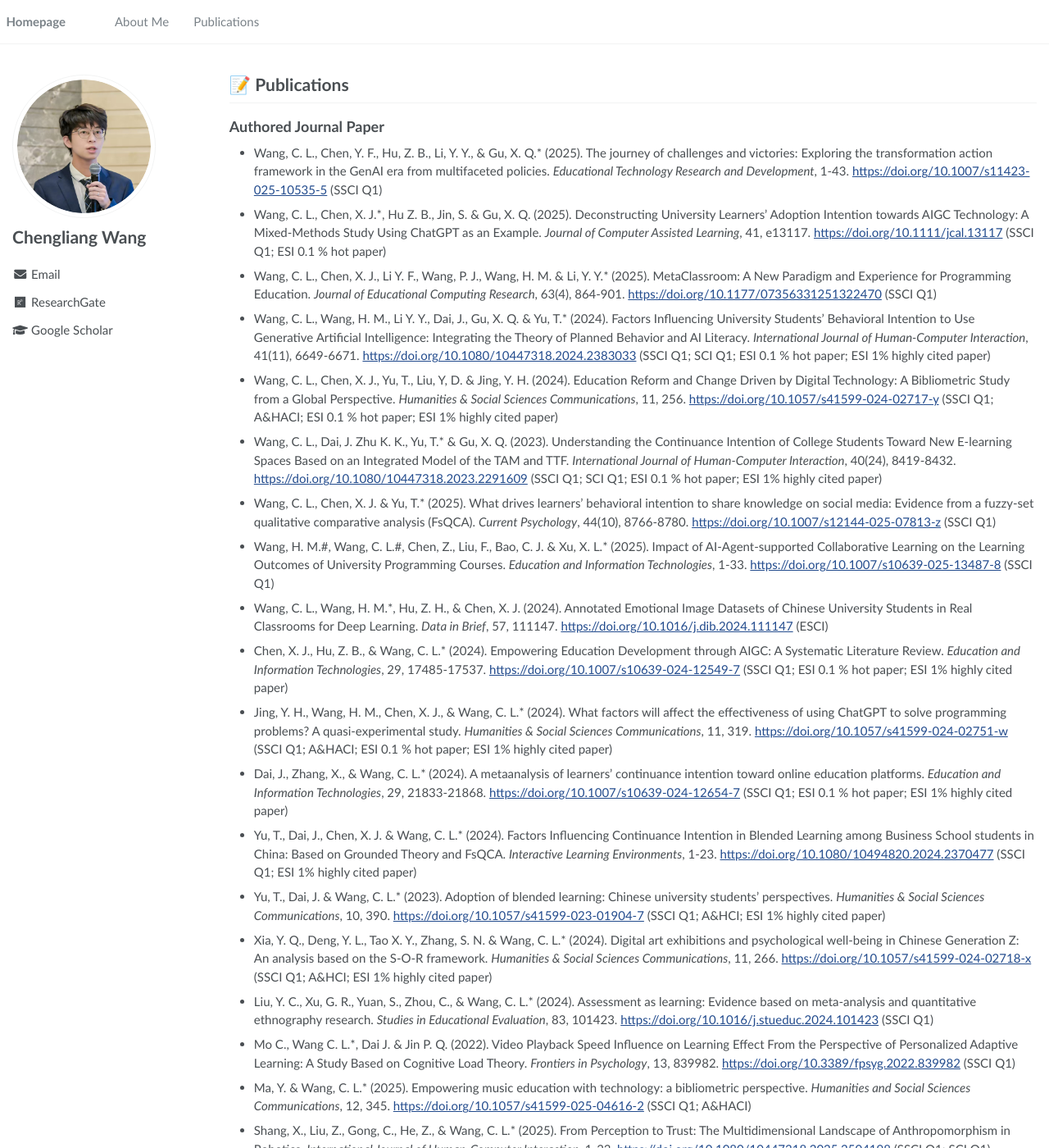
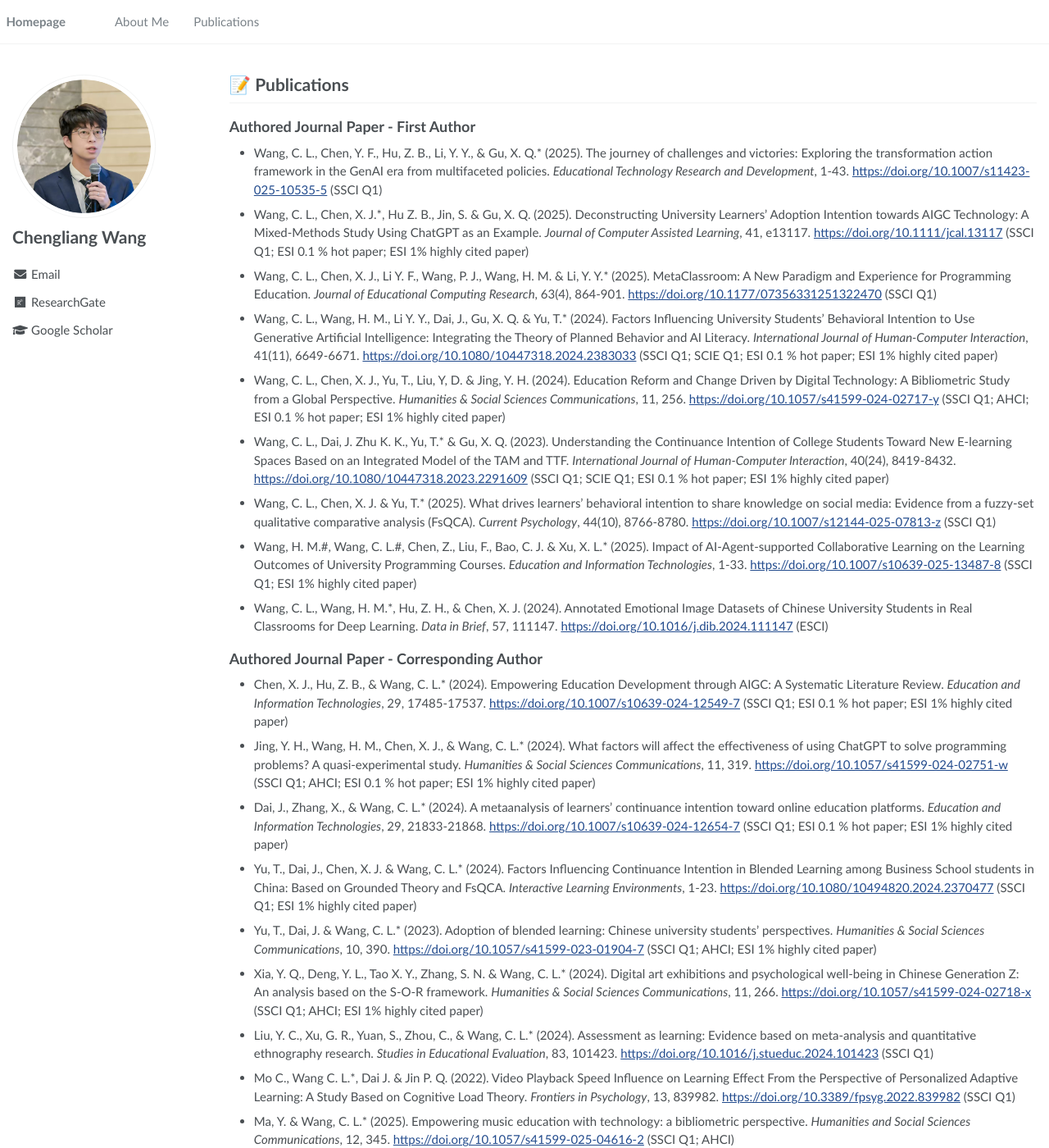
Before and after one commit to wcledutech/wcledutech.github.io, a Jekyll site: the page built from _pages/publications.md, in a window 1280 px wide and 1400 px high. Shown: the whole window at 82% size. Built offline with Jekyll 4.4.1, drawn with Linux system fonts in a browser that asks for light colours; some of the changed text lies outside the part shown.

Commit message:
Update publications.md

```diff
--- a/_pages/publications.md
+++ b/_pages/publications.md
@@ -8,34 +8,39 @@ author_profile: true
 
 # 📝 Publications
 
-## Authored Journal Paper
+## Authored Journal Paper - First Author
 - Wang, C. L., Chen, Y. F., Hu, Z. B., Li, Y. Y., & Gu, X. Q.* (2025). The journey of challenges and victories: Exploring the transformation action framework in the GenAI era from multifaceted policies. *Educational Technology Research and Development*, 1-43. [https://doi.org/10.1007/s11423-025-10535-5](https://doi.org/10.1007/s11423-025-10535-5) (SSCI Q1)
-- Wang, C. L., Chen, X. J.\*, Hu Z. B., Jin, S. & Gu, X. Q. (2025). Deconstructing University Learners’ Adoption Intention towards AIGC Technology: A Mixed-Methods Study Using ChatGPT as an Example. *Journal of Computer Assisted Learning*, 41, e13117. [https://doi.org/10.1111/jcal.13117](https://doi.org/10.1111/jcal.13117) (SSCI Q1; ESI 0.1 % hot paper)
+- Wang, C. L., Chen, X. J.\*, Hu Z. B., Jin, S. & Gu, X. Q. (2025). Deconstructing University Learners’ Adoption Intention towards AIGC Technology: A Mixed-Methods Study Using ChatGPT as an Example. *Journal of Computer Assisted Learning*, 41, e13117. [https://doi.org/10.1111/jcal.13117](https://doi.org/10.1111/jcal.13117) (SSCI Q1; ESI 0.1 % hot paper; ESI 1% highly cited paper)
 - Wang, C. L., Chen, X. J., Li Y. F., Wang, P. J., Wang, H. M. & Li, Y. Y.* (2025). MetaClassroom: A New Paradigm and Experience for Programming Education. *Journal of Educational Computing Research*, 63(4), 864-901. [https://doi.org/10.1177/07356331251322470](https://doi.org/10.1177/07356331251322470) (SSCI Q1)
-- Wang, C. L., Wang, H. M., Li Y. Y., Dai, J., Gu, X. Q. & Yu, T.* (2024). Factors Influencing University Students’ Behavioral Intention to Use Generative Artificial Intelligence: Integrating the Theory of Planned Behavior and AI Literacy. *International Journal of Human-Computer Interaction*, 41(11), 6649-6671. [https://doi.org/10.1080/10447318.2024.2383033](https://doi.org/10.1080/10447318.2024.2383033) (SSCI Q1; SCI Q1; ESI 0.1 % hot paper; ESI 1% highly cited paper)
-- Wang, C. L., Chen, X. J., Yu, T., Liu, Y, D. & Jing, Y. H. (2024). Education Reform and Change Driven by Digital Technology: A Bibliometric Study from a Global Perspective. *Humanities & Social Sciences Communications*, 11, 256. [https://doi.org/10.1057/s41599-024-02717-y](https://doi.org/10.1057/s41599-024-02717-y) (SSCI Q1; A&HACI; ESI 0.1 % hot paper; ESI 1% highly cited paper)
-- Wang, C. L., Dai, J. Zhu K. K., Yu, T.* & Gu, X. Q. (2023). Understanding the Continuance Intention of College Students Toward New E-learning Spaces Based on an Integrated Model of the TAM and TTF. *International Journal of Human-Computer Interaction*, 40(24), 8419-8432. [https://doi.org/10.1080/10447318.2023.2291609](https://doi.org/10.1080/10447318.2023.2291609) (SSCI Q1; SCI Q1; ESI 0.1 % hot paper; ESI 1% highly cited paper)
+- Wang, C. L., Wang, H. M., Li Y. Y., Dai, J., Gu, X. Q. & Yu, T.* (2024). Factors Influencing University Students’ Behavioral Intention to Use Generative Artificial Intelligence: Integrating the Theory of Planned Behavior and AI Literacy. *International Journal of Human-Computer Interaction*, 41(11), 6649-6671. [https://doi.org/10.1080/10447318.2024.2383033](https://doi.org/10.1080/10447318.2024.2383033) (SSCI Q1; SCIE Q1; ESI 0.1 % hot paper; ESI 1% highly cited paper)
+- Wang, C. L., Chen, X. J., Yu, T., Liu, Y, D. & Jing, Y. H. (2024). Education Reform and Change Driven by Digital Technology: A Bibliometric Study from a Global Perspective. *Humanities & Social Sciences Communications*, 11, 256. [https://doi.org/10.1057/s41599-024-02717-y](https://doi.org/10.1057/s41599-024-02717-y) (SSCI Q1; AHCI; ESI 0.1 % hot paper; ESI 1% highly cited paper)
+- Wang, C. L., Dai, J. Zhu K. K., Yu, T.* & Gu, X. Q. (2023). Understanding the Continuance Intention of College Students Toward New E-learning Spaces Based on an Integrated Model of the TAM and TTF. *International Journal of Human-Computer Interaction*, 40(24), 8419-8432. [https://doi.org/10.1080/10447318.2023.2291609](https://doi.org/10.1080/10447318.2023.2291609) (SSCI Q1; SCIE Q1; ESI 0.1 % hot paper; ESI 1% highly cited paper)
 - Wang, C. L., Chen, X. J. & Yu, T.* (2025). What drives learners’ behavioral intention to share knowledge on social media: Evidence from a fuzzy-set qualitative comparative analysis (FsQCA). *Current Psychology*, 44(10), 8766-8780. [https://doi.org/10.1007/s12144-025-07813-z](https://doi.org/10.1007/s12144-025-07813-z) (SSCI Q1)
-- Wang, H. M.#, Wang, C. L.#, Chen, Z., Liu, F., Bao, C. J. & Xu, X. L.* (2025). Impact of AI-Agent-supported Collaborative Learning on the Learning Outcomes of University Programming Courses. *Education and Information Technologies*, 1-33. [https://doi.org/10.1007/s10639-025-13487-8](https://doi.org/10.1007/s10639-025-13487-8) (SSCI Q1)
+- Wang, H. M.#, Wang, C. L.#, Chen, Z., Liu, F., Bao, C. J. & Xu, X. L.* (2025). Impact of AI-Agent-supported Collaborative Learning on the Learning Outcomes of University Programming Courses. *Education and Information Technologies*, 1-33. [https://doi.org/10.1007/s10639-025-13487-8](https://doi.org/10.1007/s10639-025-13487-8) (SSCI Q1; ESI 1% highly cited paper)
 - Wang, C. L., Wang, H. M.\*, Hu, Z. H., & Chen, X. J. (2024). Annotated Emotional Image Datasets of Chinese University Students in Real Classrooms for Deep Learning. *Data in Brief*, 57, 111147. [https://doi.org/10.1016/j.dib.2024.111147](https://doi.org/10.1016/j.dib.2024.111147) (ESCI)
+
+## Authored Journal Paper - Corresponding Author
 - Chen, X. J., Hu, Z. B., & Wang, C. L.* (2024). Empowering Education Development through AIGC: A Systematic Literature Review. *Education and Information Technologies*, 29, 17485-17537. [https://doi.org/10.1007/s10639-024-12549-7](https://doi.org/10.1007/s10639-024-12549-7) (SSCI Q1; ESI 0.1 % hot paper; ESI 1% highly cited paper)
-- Jing, Y. H., Wang, H. M., Chen, X. J., & Wang, C. L.* (2024). What factors will affect the effectiveness of using ChatGPT to solve programming problems? A quasi-experimental study. *Humanities & Social Sciences Communications*, 11, 319. [https://doi.org/10.1057/s41599-024-02751-w](https://doi.org/10.1057/s41599-024-02751-w) (SSCI Q1; A&HACI; ESI 0.1 % hot paper; ESI 1% highly cited paper)
+- Jing, Y. H., Wang, H. M., Chen, X. J., & Wang, C. L.* (2024). What factors will affect the effectiveness of using ChatGPT to solve programming problems? A quasi-experimental study. *Humanities & Social Sciences Communications*, 11, 319. [https://doi.org/10.1057/s41599-024-02751-w](https://doi.org/10.1057/s41599-024-02751-w) (SSCI Q1; AHCI; ESI 0.1 % hot paper; ESI 1% highly cited paper)
 - Dai, J., Zhang, X., & Wang, C. L.* (2024). A metaanalysis of learners’ continuance intention toward online education platforms. *Education and Information Technologies*, 29, 21833-21868. [https://doi.org/10.1007/s10639-024-12654-7](https://doi.org/10.1007/s10639-024-12654-7) (SSCI Q1; ESI 0.1 % hot paper; ESI 1% highly cited paper)
 - Yu, T., Dai, J., Chen, X. J. & Wang, C. L.* (2024). Factors Influencing Continuance Intention in Blended Learning among Business School students in China: Based on Grounded Theory and FsQCA. *Interactive Learning Environments*, 1-23. [https://doi.org/10.1080/10494820.2024.2370477](https://doi.org/10.1080/10494820.2024.2370477) (SSCI Q1; ESI 1% highly cited paper)
-- Yu, T., Dai, J. & Wang, C. L.* (2023). Adoption of blended learning: Chinese university students’ perspectives. *Humanities & Social Sciences Communications*, 10, 390. [https://doi.org/10.1057/s41599-023-01904-7](https://doi.org/10.1057/s41599-023-01904-7) (SSCI Q1; A&HCI; ESI 1% highly cited paper)
-- Xia, Y. Q., Deng, Y. L., Tao X. Y., Zhang, S. N. & Wang, C. L.* (2024). Digital art exhibitions and psychological well-being in Chinese Generation Z: An analysis based on the S-O-R framework. *Humanities & Social Sciences Communications*, 11, 266. [https://doi.org/10.1057/s41599-024-02718-x](https://doi.org/10.1057/s41599-024-02718-x) (SSCI Q1; A&HCI; ESI 1% highly cited paper)
+- Yu, T., Dai, J. & Wang, C. L.* (2023). Adoption of blended learning: Chinese university students’ perspectives. *Humanities & Social Sciences Communications*, 10, 390. [https://doi.org/10.1057/s41599-023-01904-7](https://doi.org/10.1057/s41599-023-01904-7) (SSCI Q1; AHCI; ESI 1% highly cited paper)
+- Xia, Y. Q., Deng, Y. L., Tao X. Y., Zhang, S. N. & Wang, C. L.* (2024). Digital art exhibitions and psychological well-being in Chinese Generation Z: An analysis based on the S-O-R framework. *Humanities & Social Sciences Communications*, 11, 266. [https://doi.org/10.1057/s41599-024-02718-x](https://doi.org/10.1057/s41599-024-02718-x) (SSCI Q1; AHCI; ESI 1% highly cited paper)
 - Liu, Y. C., Xu, G. R., Yuan, S., Zhou, C., & Wang, C. L.* (2024). Assessment as learning: Evidence based on meta-analysis and quantitative ethnography research. *Studies in Educational Evaluation*, 83, 101423. [https://doi.org/10.1016/j.stueduc.2024.101423](https://doi.org/10.1016/j.stueduc.2024.101423) (SSCI Q1)
 - Mo C., Wang C. L.\*, Dai J. & Jin P. Q. (2022). Video Playback Speed Influence on Learning Effect From the Perspective of Personalized Adaptive Learning: A Study Based on Cognitive Load Theory. *Frontiers in Psychology*, 13, 839982. [https://doi.org/10.3389/fpsyg.2022.839982](https://doi.org/10.3389/fpsyg.2022.839982) (SSCI Q1)
-- Ma, Y. & Wang, C. L.* (2025). Empowering music education with technology: a bibliometric perspective. *Humanities and Social Sciences Communications*, 12, 345. [https://doi.org/10.1057/s41599-025-04616-2](https://doi.org/10.1057/s41599-025-04616-2) (SSCI Q1; A&HACI)
-- Shang, X., Liu, Z., Gong, C., He, Z., & Wang, C. L.* (2025). From Perception to Trust: The Multidimensional Landscape of Anthropomorphism in Robotics. *International Journal of Human-Computer Interaction*, 1-23. [https://doi.org/10.1080/10447318.2025.2504198](https://doi.org/10.1080/10447318.2025.2504198) (SSCI Q1; SCI Q1)
-- Shang, X., Liu, Z., Gong, C., Hu, Z., Wu, Y. & Wang, C. L.* (2024). Knowledge mapping and evolution of research on older adults’ technology acceptance: A bibliometric study from 2013 to 2023. *Humanities and Social Sciences Communications*, 11, 1115. [https://doi.org/10.1057/s41599-024-03658-2](https://doi.org/10.1057/s41599-024-03658-2) (SSCI Q1; A&HCI)
+- Ma, Y. & Wang, C. L.* (2025). Empowering music education with technology: a bibliometric perspective. *Humanities and Social Sciences Communications*, 12, 345. [https://doi.org/10.1057/s41599-025-04616-2](https://doi.org/10.1057/s41599-025-04616-2) (SSCI Q1; AHCI)
+- Shang, X., Liu, Z., Gong, C., He, Z., & Wang, C. L.* (2025). From Perception to Trust: The Multidimensional Landscape of Anthropomorphism in Robotics. *International Journal of Human-Computer Interaction*, 1-23. [https://doi.org/10.1080/10447318.2025.2504198](https://doi.org/10.1080/10447318.2025.2504198) (SSCI Q1; SCIE Q1)
+- Shang, X., Liu, Z., Gong, C., Hu, Z., Wu, Y. & Wang, C. L.* (2024). Knowledge mapping and evolution of research on older adults’ technology acceptance: A bibliometric study from 2013 to 2023. *Humanities and Social Sciences Communications*, 11, 1115. [https://doi.org/10.1057/s41599-024-03658-2](https://doi.org/10.1057/s41599-024-03658-2) (SSCI Q1; AHCI)
 - Wang, J. Y., Li, Y. Y., Chen, X. J., & Wang, C. L.* (2025). Before and After: How Did the Pandemic Reshape Virtual Laboratory Research? *SAGE Open*, 15(2), 1-23. [https://doi.org/10.1177/21582440251339961](https://doi.org/10.1177/21582440251339961) (SSCI Q1)
+- Wang, J. Y., Chen, X. J., Hu, Z. B., Yang, J. W., & Wang, C. L.* (2025). Fuel for the mind: Exploring coffee’s impact on university learning performance and experience. *British Food Journal*, 27(12), 4767-4788. [https://doi.org/10.1108/BFJ-11-2024-1178](https://doi.org/10.1108/BFJ-11-2024-1178) (SCIE Q1)
 - Chen J. Y., Liu Y. D.*, Dai J. & Wang C. L.* (2023). Development and status of moral education research: Visual analysis based on knowledge graph. *Frontiers in Psychology*, 13, 1079955. [https://doi.org/10.3389/fpsyg.2022.1079955](https://doi.org/10.3389/fpsyg.2022.1079955) (SSCI Q1)
 - Chen, J., Wang, C. L., & Tang, Y. L.* (2022). Knowledge mapping of volunteer motivation: a bibliometric analysis and cross-cultural comparative study. *Frontiers in Psychology*, 13, 883150. [https://doi.org/10.3389/fpsyg.2022.883150](https://doi.org/10.3389/fpsyg.2022.883150) (SSCI Q1)
 - Yu, T., Zhang, Y., Teoh, A. P., Wang, A., & Wang, C. L.* (2023). Factors Influencing University Students’ Behavioral Intention to Use Electric Car-Sharing Services in Guangzhou, China. *SAGE Open*, 13(4), 1-27. [https://doi.org/10.1177/21582440231210551](https://doi.org/10.1177/21582440231210551) (SSCI Q1)
 - Chen, X. J., Hu, Z. B., Li, Y. Y. & Wang, C. L.* (2025). The journey of challenges and triumphs: a systematic literature review of the dynamic evolution of human-centered artificial intelligence in education. *Interactive Learning Environments*, 1-27. [https://doi.org/10.1080/10494820.2025.2472288](https://doi.org/10.1080/10494820.2025.2472288) (SSCI Q1)
 - Jing, Y. H., Chen, X. J., Zhu, K. K., Shen, S. S., & Wang, C. L.* (2023). The Implementation Path and Problems Encountered During Emergency Remote Teaching in Vocational Colleges: A Qualitative Study in China. *SAGE Open*, 13(4), 1-16. [https://doi.org/10.1177/21582440231212160](https://doi.org/10.1177/21582440231212160) (SSCI Q1)
 - Chen, J., Tang, Y.*, & Wang, C. L.* (2025). Motivation and mechanism of university volunteers' participation in major sport events: A grounded theory study on volunteers for the Hangzhou Asian games. *Current Psychology*. [https://doi.org/10.1007/s12144-025-08052-y](https://doi.org/10.1007/s12144-025-08052-y) (SSCI Q1)
+
+## Authored Journal Paper - Other Author
 - Li, Y. Y., Wang, C. L. & Gu, X. Q.* (2025). Instructional Design Guidelines for Virtual Reality-Based Teacher Training: A Meta-analysis. *Education Technology & Society*, 28(1), 338-358. [https://doi.org/10.30191/ETS.202501_28(1).SP02](https://doi.org/10.30191/ETS.202501_28(1).SP02) (SSCI Q1)
 - Jing, Y. H., Wang, C. L., Chen, Z. Y., Shen, S. S., & Shadiev, R.* (2024). A Bibliometric Analysis of Studies on Technology-Supported Learning Environments: Hot Topics and Frontier Evolution. *Journal of Computer Assisted Learning*, 40(3), 1185-1200. [https://doi.org/10.1111/jcal.12934](https://doi.org/10.1111/jcal.12934) (SSCI Q1)
 - Peng, T., Wang, C. L., Xu, J., Dai, J. & Yu, T.* (2024). Evolution and Current Research Status of Educational Leadership Theory: A Content Analysis-Based Study. *SAGE Open*, 14(3), 1-16. [https://doi.org/10.1177/21582440241285763](https://doi.org/10.1177/21582440241285763) (SSCI Q1)
@@ -44,7 +49,7 @@ author_profile: true
 - Jing, Y. H., Dai, J., Wang, C. L. & Shadiev, R.* (2024). Unleashing the Power of Virtual Learning Environment: Exploring the Impact on Learning Outcomes through a Meta-Analysis. *Interactive Learning Environments*, 33(1), 52-69. [https://doi.org/10.1080/10494820.2024.2335481](https://doi.org/10.1080/10494820.2024.2335481) (SSCI Q1)
 - Chen, J., Dai, J., Yu, T.\*, & Wang, C. L. (2025). Factors influencing the adoption of generative AI in supply chain management: an empirical study based on task-technology fit and the theory of planned behaviour. *International Journal of Logistics Research and Applications*, 1-22. [https://doi.org/10.1080/13675567.2025.2520550](https://doi.org/10.1080/13675567.2025.2520550) (SSCI Q1)
 - Chen, X. J., Yu, T., Jian, D., Jing, Y. H.* & Wang, C. L. (2025). Unveiling Learners’ Intentions toward Influencer-led Education: An Integration of Qualitative and Quantitative Analysis. *Interactive Learning Environments*. [https://doi.org/10.1080/10494820.2024.2444533](https://doi.org/10.1080/10494820.2024.2444533) (SSCI Q1)
-- Yu, T., Teoh, A. P.\*, Wang, C. L., & Bian, Q. (2024). Convenient or risky? Investigating the behavioral intention to use facial recognition payment in smart hospitals. *Humanities and Social Sciences Communications*, 11(1), 1592. [https://doi.org/10.1057/s41599-024-03910
+- Yu, T., Teoh, A. P.\*, Wang, C. L., & Bian, Q. (2024). Convenient or risky? Investigating the behavioral intention to use facial recognition payment in smart hospitals. *Humanities and Social Sciences Communications*, 11(1), 1592. [https://doi.org/10.1057/s41599-024-03910](https://doi.org/10.1057/s41599-024-03910) (SSCI Q1; AHCI)
 
 ## Conference Papers
 
```
